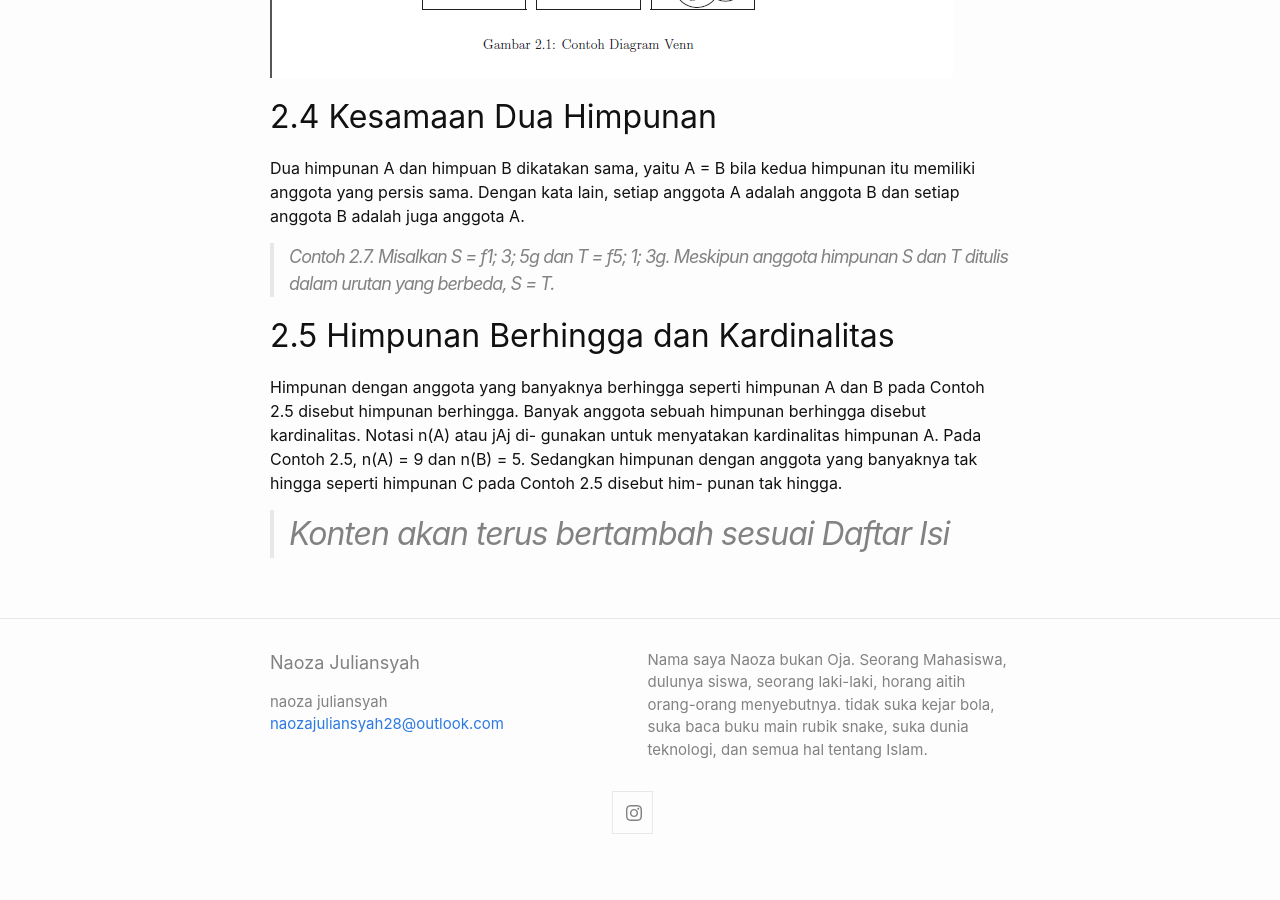
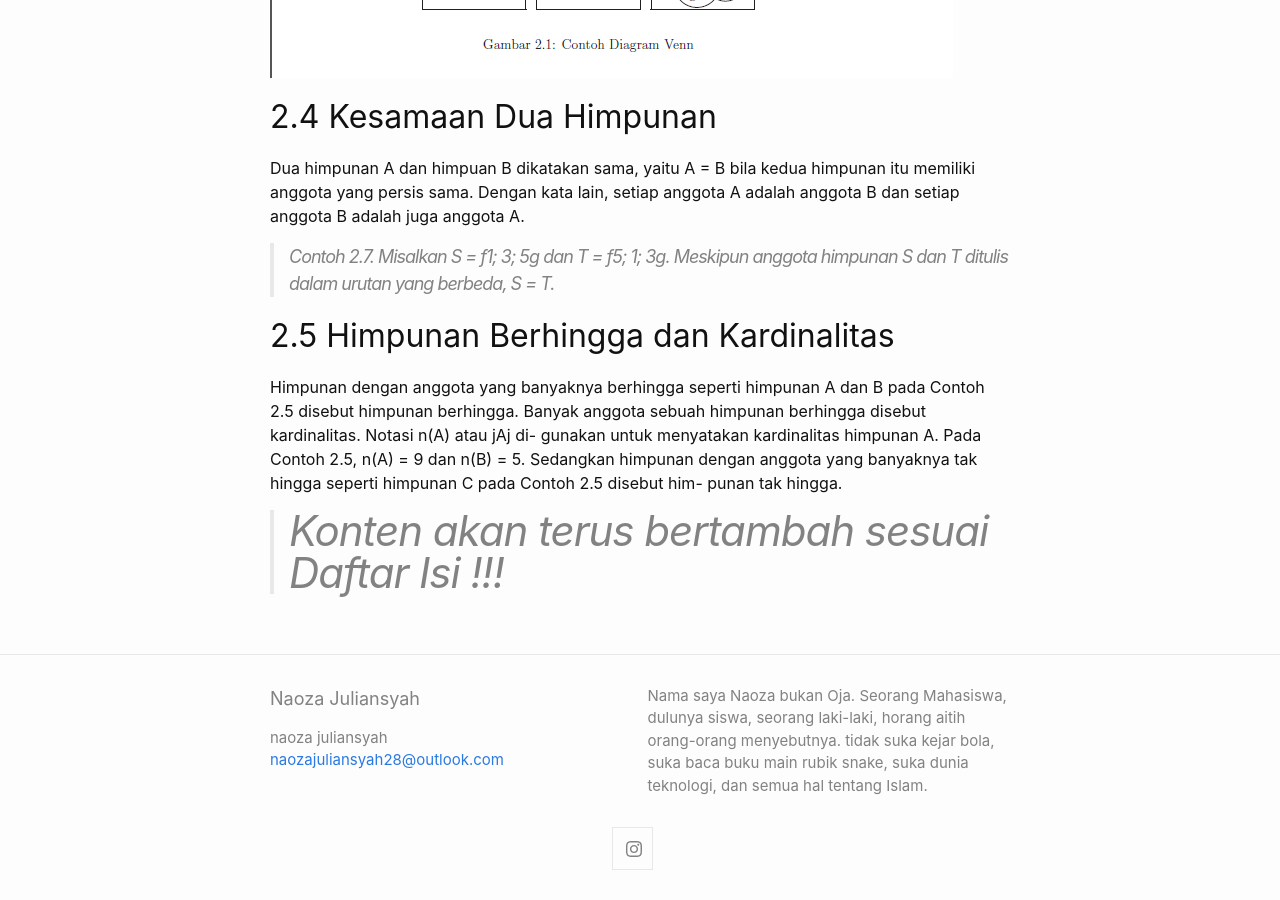
Before and after one commit to juliansyahnaoza/juliansyahnaoza.github.io, a Jekyll site: the page built from _posts/2019-03-16-Struktur-diskrit.md, in a window 1280 px wide and 900 px high, scrolled down 3434 px. Built offline with Jekyll 4.4.1, drawn with Linux system fonts in a browser that asks for light colours; our own code applies the rules of GitHub Pages for plain Markdown files; before the commit the page ends 4298 px from its top, so only the background shows below that.

```diff
--- a/_posts/2019-03-16-Struktur-diskrit.md
+++ b/_posts/2019-03-16-Struktur-diskrit.md
@@ -225,4 +225,4 @@ n(A) = 9 dan n(B) = 5. Sedangkan himpunan dengan anggota yang
 banyaknya tak hingga seperti himpunan C pada Contoh 2.5 disebut him-
 punan tak hingga.
 
->## Konten akan terus bertambah sesuai Daftar Isi
+># Konten akan terus bertambah sesuai Daftar Isi !!!
```
